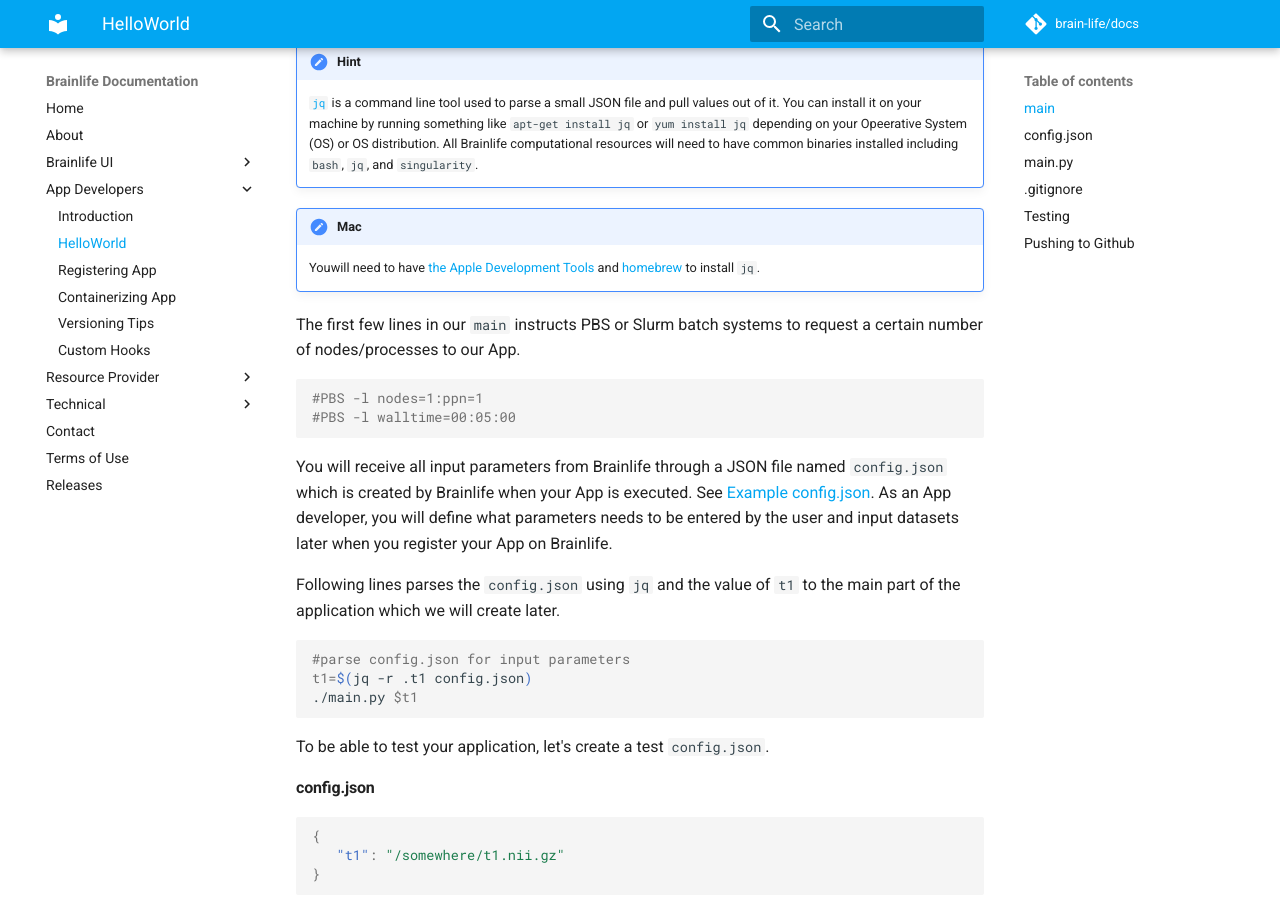
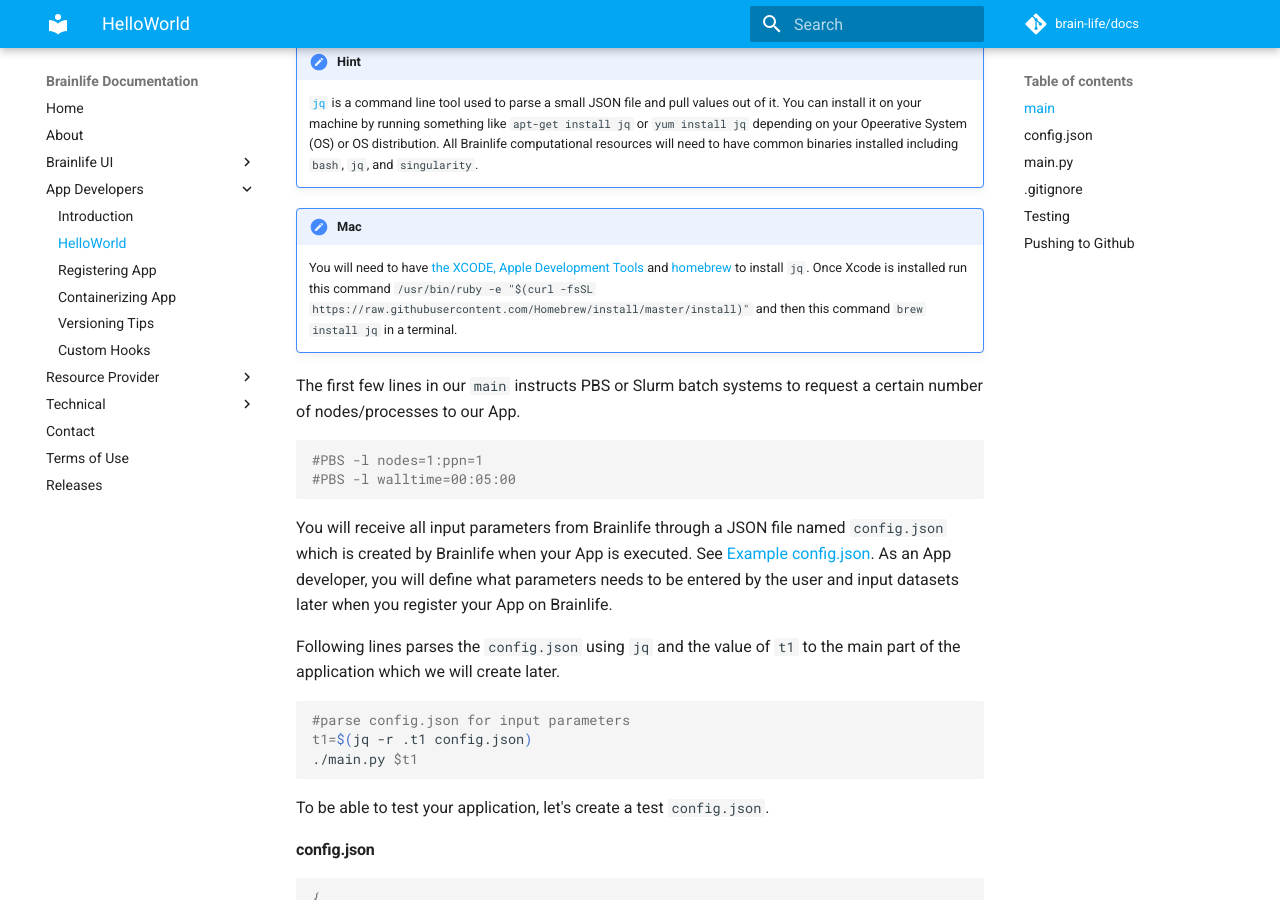
Before and after one commit to brainlife/docs, an MkDocs documentation site: the page built from docs/apps/helloworld.md, in a window 1280 px wide and 900 px high, scrolled down 1226 px. Built offline with MkDocs 1.6.1 and Material for MkDocs 9.7.7, drawn with Linux system fonts in a browser that asks for light colours; comment, search, counter and statistics services are not loaded; old or Windows-style settings are respelled for this version of MkDocs.

Commit message:
Update helloworld.md

```diff
--- a/docs/apps/helloworld.md
+++ b/docs/apps/helloworld.md
@@ -45,7 +45,7 @@
     [`jq`](https://stedolan.github.io/jq/) is a command line tool used to parse a small JSON file and pull values out of it. You can install it on your machine by running something like `apt-get install jq` or `yum install jq` depending on your Opeerative System (OS) or OS distribution. All Brainlife computational resources will need to have common binaries installed including `bash`, `jq`, and `singularity`.
 
 !!! Mac Users
-    Youwill need to have [the Apple Development Tools](https://developer.apple.com/xcode/) and [homebrew](https://brew.sh/) to install `jq`.
+    You will need to have [the XCODE, Apple Development Tools](https://developer.apple.com/xcode/) and [homebrew](https://brew.sh/) to install `jq`. Once Xcode is installed run this command `/usr/bin/ruby -e "$(curl -fsSL https://raw.githubusercontent.com/Homebrew/install/master/install)"` and then this command `brew install jq` in a terminal.
 
 The first few lines in our `main` instructs PBS or Slurm batch systems to request a certain number of nodes/processes to our App.
 
```
